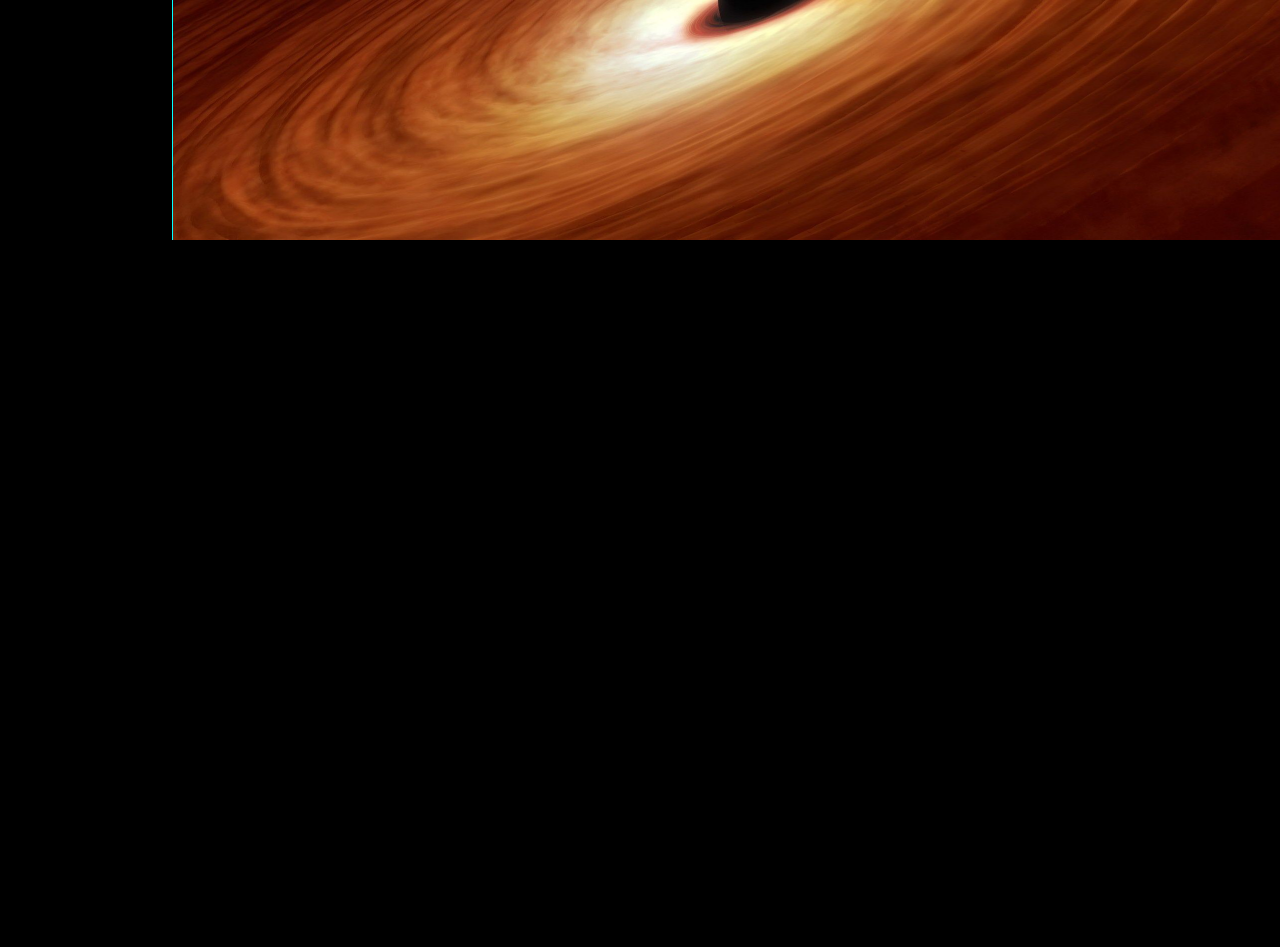
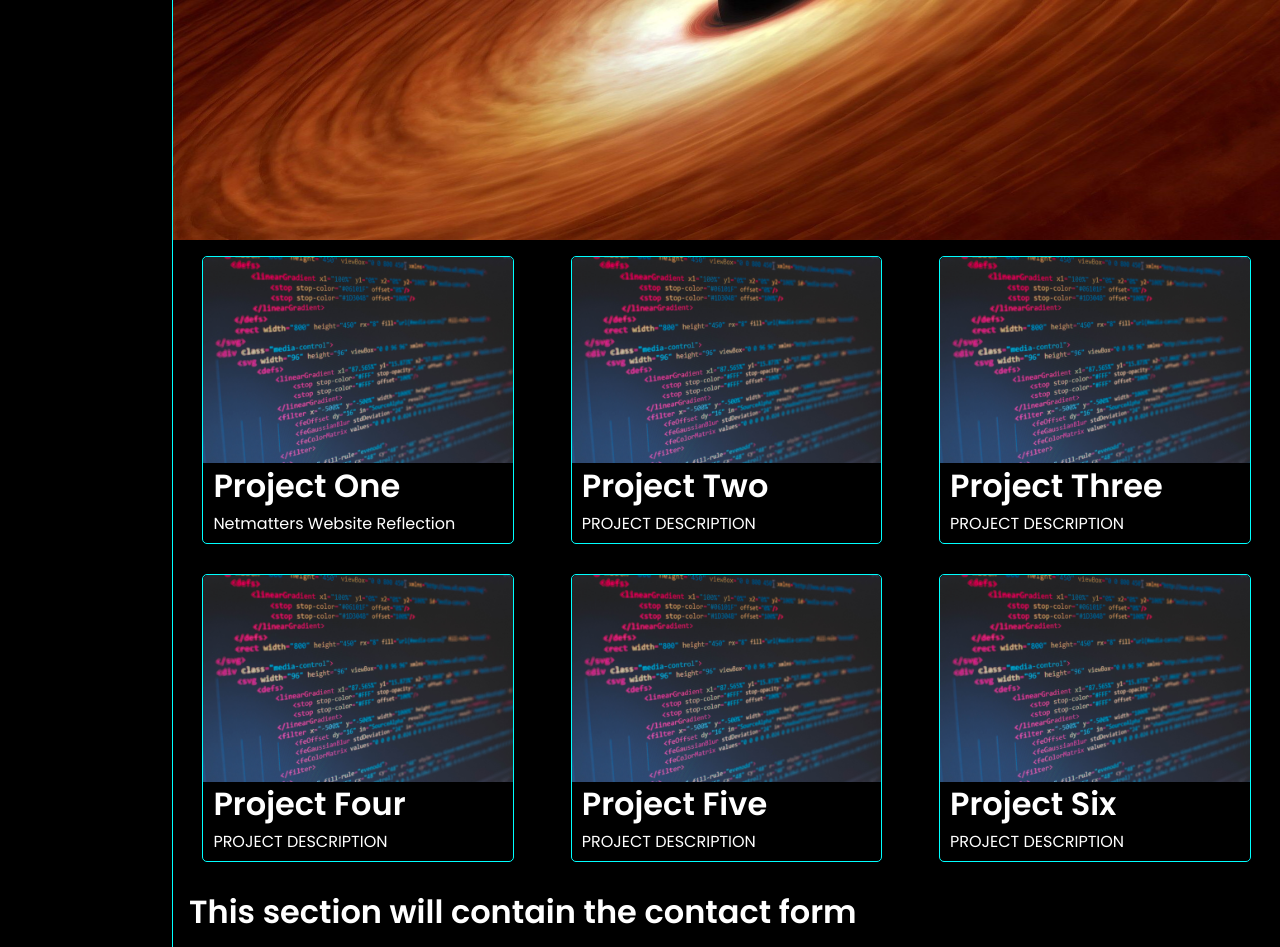
Before and after one commit to liamsinc/portfolio, a PHP site: page / in a window 1280 px wide. Shown: the part 560-1507 px from the top of the page. Before the commit the page ends 800 px from the top, so only its background shows below. Run offline with PHP 8.4, Linux system fonts and the light colour scheme.

Commit message:
added projects section and some styling

```diff
--- a/css/style.css
+++ b/css/style.css
@@ -202,24 +202,26 @@ a {
   text-decoration: none;
   color: #fff; }
 
-/* line 1, ../../../Documents/Netmatters/Portfolio/scss/layout/_layout.scss */
+/* line 3, ../../../Documents/Netmatters/Portfolio/scss/layout/_layout.scss */
 .site__container {
-  display: flex; }
+  display: flex;
+  flex-direction: row; }
 
-/* line 5, ../../../Documents/Netmatters/Portfolio/scss/layout/_layout.scss */
+/* line 9, ../../../Documents/Netmatters/Portfolio/scss/layout/_layout.scss */
 .container {
   margin: 1em; }
 
-/* line 9, ../../../Documents/Netmatters/Portfolio/scss/layout/_layout.scss */
+/* line 14, ../../../Documents/Netmatters/Portfolio/scss/layout/_layout.scss */
 .main {
   display: flex;
+  flex-direction: column;
   width: 100%; }
 
 /* line 1, ../../../Documents/Netmatters/Portfolio/scss/sections/_header.scss */
 .header {
   display: none;
   width: 12.5em;
-  height: 100vh;
+  min-height: 100vh;
   text-align: center;
   border-right: 1px solid #00FFFF; }
   @media (min-width: 768px) {
@@ -279,4 +281,49 @@ a {
   text-align: center;
   color: #000; }
 
+/* line 2, ../../../Documents/Netmatters/Portfolio/scss/sections/_projects.scss */
+.project__content {
+  display: flex;
+  flex-direction: column;
+  justify-content: space-around;
+  row-gap: 1.875em;
+  column-gap: 1.875em;
+  flex-wrap: wrap; }
+  @media (min-width: 576px) {
+    /* line 2, ../../../Documents/Netmatters/Portfolio/scss/sections/_projects.scss */
+    .project__content {
+      flex-direction: row; } }
+
+/* line 15, ../../../Documents/Netmatters/Portfolio/scss/sections/_projects.scss */
+.project__item {
+  display: flex;
+  border: 1px solid #00FFFF;
+  border-radius: 0.3125em;
+  padding-bottom: 0.625em;
+  height: auto; }
+  /* line 22, ../../../Documents/Netmatters/Portfolio/scss/sections/_projects.scss */
+  .project__item:hover {
+    box-shadow: 0 0 10px #00FFFF; }
+  @media (min-width: 576px) {
+    /* line 15, ../../../Documents/Netmatters/Portfolio/scss/sections/_projects.scss */
+    .project__item {
+      width: 47%; } }
+  @media (min-width: 768px) {
+    /* line 15, ../../../Documents/Netmatters/Portfolio/scss/sections/_projects.scss */
+    .project__item {
+      width: 29%; } }
+
+/* line 35, ../../../Documents/Netmatters/Portfolio/scss/sections/_projects.scss */
+.project__text {
+  display: flex;
+  flex-direction: column;
+  row-gap: 0.625em;
+  margin: 0 0.625em; }
+
+/* line 42, ../../../Documents/Netmatters/Portfolio/scss/sections/_projects.scss */
+.project__img {
+  width: 100%;
+  border-top-left-radius: 0.3125em;
+  border-top-right-radius: 0.3125em; }
+
 /*# sourceMappingURL=style.css.map */
--- a/index.html
+++ b/index.html
@@ -36,6 +36,69 @@
                     <p>I'm a web developer</p>
                 </div>
             </section>
+            <section class="project__section">
+                <div class="project__content container">
+                    <div class="project__item">
+                        <a href="#">
+                            <img class="project__img" src="img/project-img.jpg">
+                            <div class="project__text">
+                                <h1>Project One</h1>
+                                <p>Netmatters Website Reflection</p>
+                            </div>
+                        </a>
+                    </div>
+                    <div class="project__item">
+                        <a href="#">
+                            <img class="project__img" src="img/project-img.jpg">
+                            <div class="project__text">
+                                <h1>Project Two</h1>
+                                <p>PROJECT DESCRIPTION</p>
+                            </div>
+                        </a>
+                    </div>
+                    <div class="project__item">
+                        <a href="#">
+                            <img class="project__img" src="img/project-img.jpg">
+                            <div class="project__text">
+                                <h1>Project Three</h1>
+                                <p>PROJECT DESCRIPTION</p>
+                            </div>
+                        </a>
+                    </div>
+                    <div class="project__item">
+                        <a href="#">
+                            <img class="project__img" src="img/project-img.jpg">
+                            <div class="project__text">
+                                <h1>Project Four</h1>
+                                <p>PROJECT DESCRIPTION</p>
+                            </div>
+                        </a>
+                    </div>
+                    <div class="project__item">
+                        <a href="#">
+                            <img class="project__img" src="img/project-img.jpg">
+                            <div class="project__text">
+                                <h1>Project Five</h1>
+                                <p>PROJECT DESCRIPTION</p>
+                            </div>
+                        </a>
+                    </div>
+                    <div class="project__item">
+                        <a href="#">
+                            <img class="project__img" src="img/project-img.jpg">
+                            <div class="project__text">
+                                <h1>Project Six</h1>
+                                <p>PROJECT DESCRIPTION</p>
+                            </div>
+                        </a>
+                    </div>
+                </div>
+            </section>
+            <section class="contact__section">
+                <div class="contact__content container">
+                    <h1>This section will contain the contact form</h1>
+                </div>
+            </section>
         </div>
     </div>
 </body>
--- a/scss/layout/_layout.scss
+++ b/scss/layout/_layout.scss
@@ -1,12 +1,18 @@
+// Container for entire site (header and main)
+
 .site__container {
     display: flex;
+    flex-direction: row;
 }
 
+// Adds margin where class is present
 .container {
     margin: em(16px);
 }
 
+// Container for site content
 .main {
     display: flex;
+    flex-direction: column;
     width: 100%;
 }
--- a/scss/sections/_header.scss
+++ b/scss/sections/_header.scss
@@ -9,7 +9,7 @@
 
     // Some initial values
     width: em(200px);
-    height: 100vh;
+    min-height: 100vh;
     text-align: center;
     border-right: 1px solid $aqua;
 
--- a/scss/sections/_index.scss
+++ b/scss/sections/_index.scss
@@ -1,2 +1,3 @@
 @import 'header';
 @import 'hero';
+@import 'projects';
--- /dev/null
+++ b/scss/sections/_projects.scss
@@ -0,0 +1,47 @@
+.project {
+    &__content {
+        display: flex;
+        flex-direction: column;
+        justify-content: space-around;
+        row-gap: em(30px);
+        column-gap: em(30px);
+        flex-wrap: wrap;
+
+        @include media-query (small) {
+            flex-direction: row;
+        }
+    }
+
+    &__item  {
+        display: flex;
+        border: 1px solid $aqua;
+        border-radius: em(5px);
+        padding-bottom: em(10px);
+        height: auto;
+
+        &:hover {
+            box-shadow: 0 0 10px $aqua;
+        }
+
+        @include media-query (small) {
+            width: 47%;
+        }
+
+        @include media-query (medium) {
+            width: 29%;
+        }
+    }
+
+    &__text {
+        display: flex;
+        flex-direction: column;
+        row-gap: em(10px);
+        margin: 0 em(10px);
+    }
+
+    &__img {
+        width: 100%;
+        border-top-left-radius: em(5px);
+        border-top-right-radius: em(5px);
+    }
+}
```
Also changed, not shown: img/project-img.jpg (added), 1 other file.
